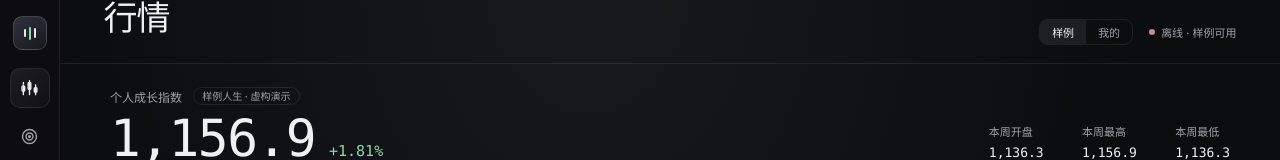
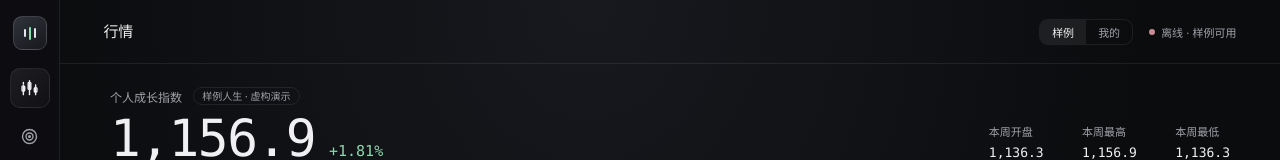
Before and after one commit to Han-B1ng/per-agent, a Vue app in the folder p0-delivery/: page / in a window 1280 px wide. Shown: the top 160 px of the page. Built offline with nearby package versions, Linux system fonts and the light colour scheme; no server answers.

Commit message:
fix(frontend): stop page-view heading rules clipping the topbar title
Scope the topbar title to its own topbar-heading class so view-level page-heading typography no longer overrides it, and assert title containment plus header closeups in the visual suite.

```diff
--- a/p0-delivery/frontend/src/components/PageHeader.vue
+++ b/p0-delivery/frontend/src/components/PageHeader.vue
@@ -10,7 +10,7 @@ const statusText = computed(() => ({ model: "模型在线", mock: "本地 Mock",
 
 <template>
   <header class="topbar">
-    <div class="page-heading">
+    <div class="topbar-heading">
       <button id="nav-menu" type="button" aria-label="打开导航" @click="navOpen = !navOpen">
         <svg viewBox="0 0 24 24" fill="none" stroke="currentColor" stroke-width="1.8" stroke-linecap="round"><path d="M4 7h16M4 12h16M4 17h16"/></svg>
       </button>
--- a/p0-delivery/frontend/src/styles.css
+++ b/p0-delivery/frontend/src/styles.css
@@ -41,8 +41,8 @@ button:focus-visible, textarea:focus-visible, input:focus-visible, select:focus-
 .nav-scrim { display: none; }
 
 .topbar { height: 64px; display: flex; align-items: center; justify-content: space-between; gap: 16px; padding: 0 clamp(20px, 3.4vw, 48px); border-bottom: 1px solid var(--line); }
-.page-heading { display: flex; align-items: center; gap: 12px; min-width: 0; }
-.page-heading h1 { margin: 0; font-size: 15px; font-weight: 560; letter-spacing: -.01em; }
+.topbar-heading { display: flex; align-items: center; gap: 12px; min-width: 0; min-height: 0; }
+.topbar-heading h1 { margin: 0; font-size: 15px; line-height: 1.2; font-weight: 560; letter-spacing: -.01em; white-space: nowrap; }
 #nav-menu { display: none; width: 34px; height: 34px; place-items: center; border: 0; border-radius: 8px; background: transparent; color: var(--muted); }
 #nav-menu svg { width: 20px; height: 20px; }
 .toolbar { display: flex; align-items: center; gap: 16px; color: var(--muted); font-size: 12px; }
```
Also changed, not shown: p0-delivery/tests/browser/vue-market-visual.mjs (+7 -0 lines), 1 other file (tests, documents, lock files or other folders).
